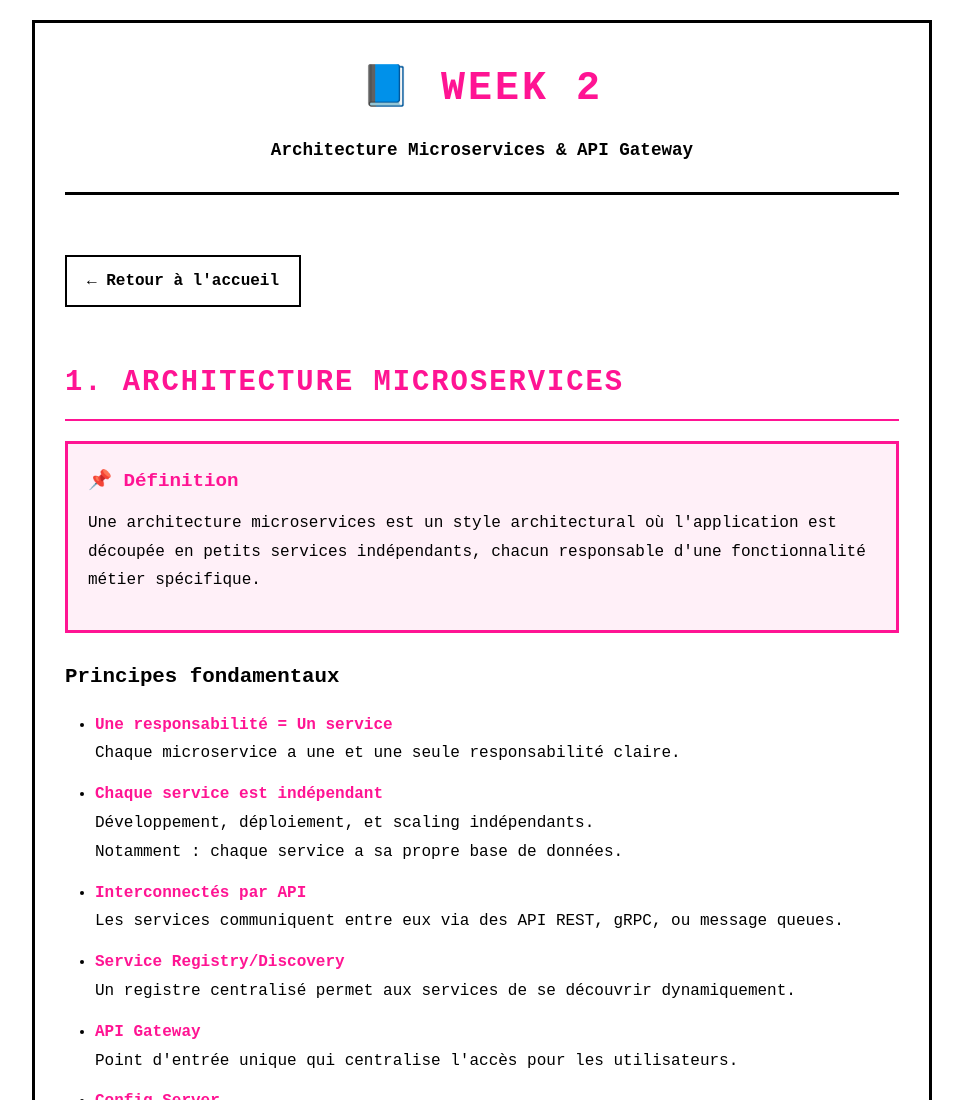
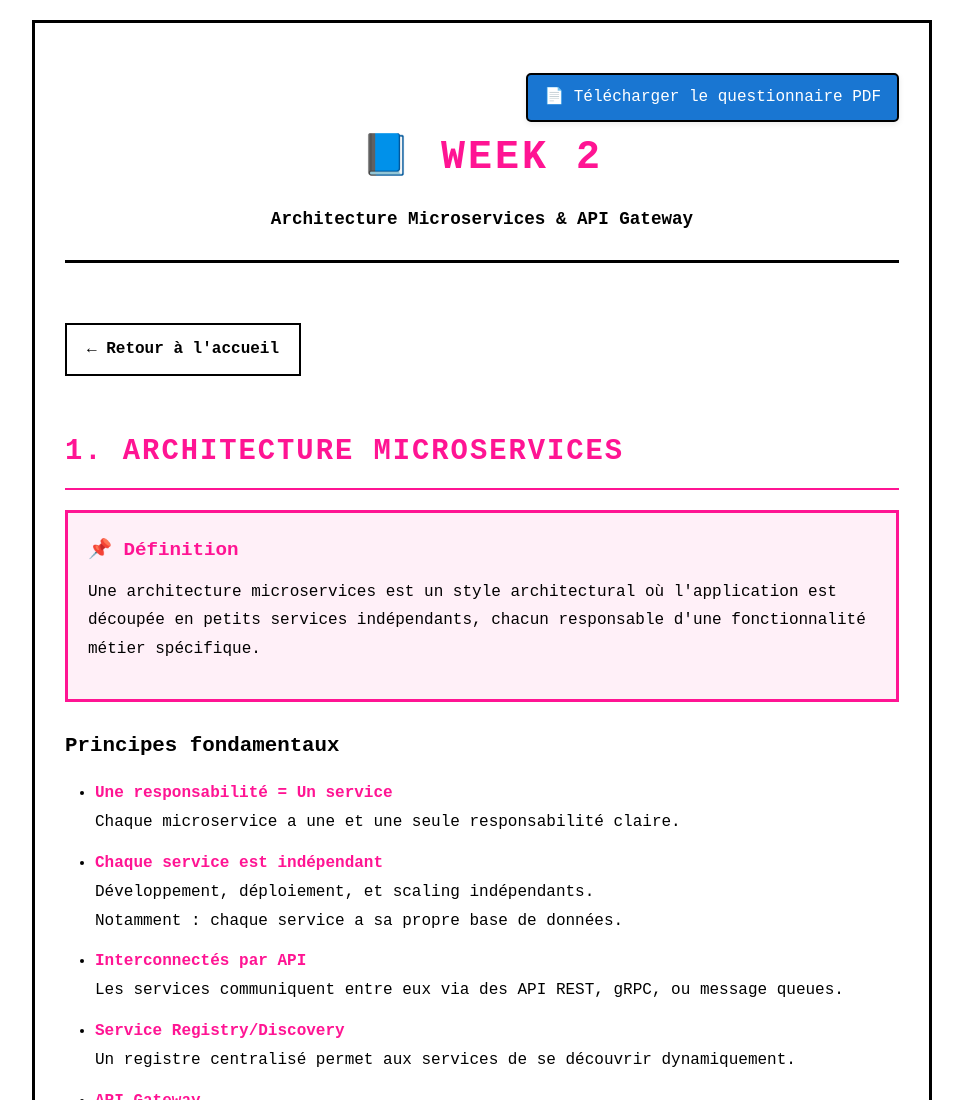
Before and after one commit to DanielMarica/microservices-courses, a plain HTML site: page week2.html in a window 1280 px wide. Shown: the top 1100 px of the page, without its empty margins (158-1121 px from the left). Drawn offline with Linux system fonts and the light colour scheme.

```diff
--- a/week2.html
+++ b/week2.html
@@ -8,6 +8,12 @@
 </head>
 <body>
     <div class="container">
+        <!-- Bouton de téléchargement PDF -->
+        <div style="text-align: right; margin-top: 20px;">
+            <a href="assets/Questionnaire_Microservices.pdf" class="btn" download style="background: #1976d2; color: #fff; padding: 8px 16px; border-radius: 5px; text-decoration: none; font-weight: 500; box-shadow: 0 2px 6px rgba(0,0,0,0.08);">
+                📄 Télécharger le questionnaire PDF
+            </a>
+        </div>
         <header>
             <h1>📘 WEEK 2</h1>
             <p class="subtitle">Architecture Microservices & API Gateway</p>
```
Also changed, not shown: 1 other file.
